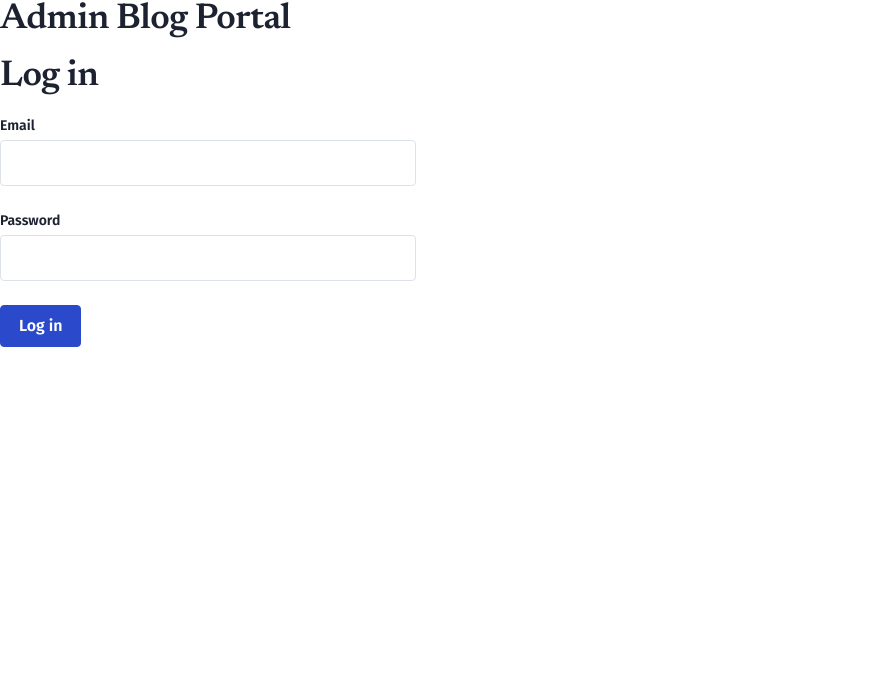
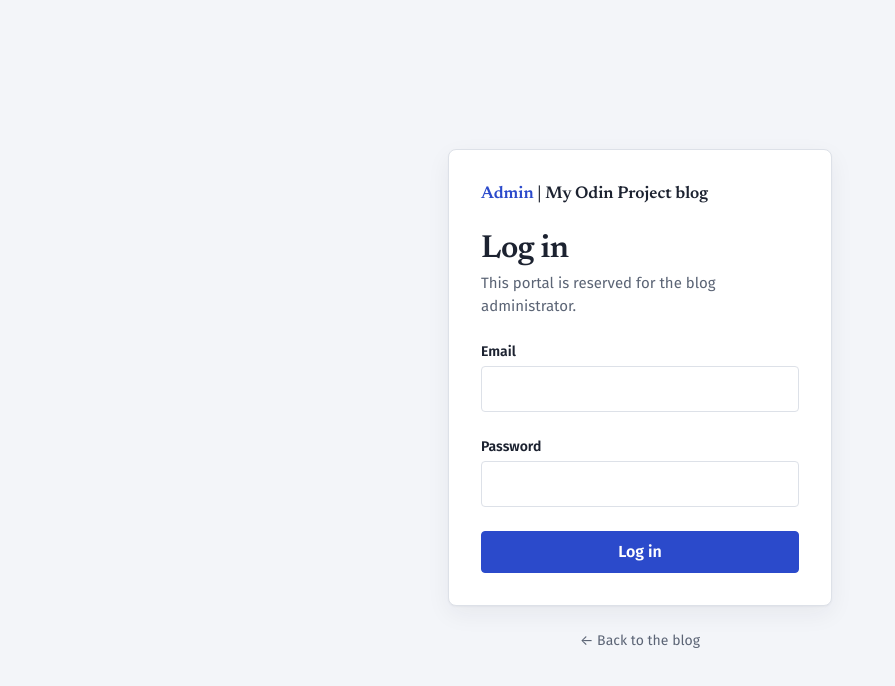
Before and after one commit to Aurel-Charles/Project-Blog-API-ADMIN-TOP, a React (Vite) app: page / in a window 1280 px wide. Shown: the top 686 px of the page, without its empty margins (0-895 px from the left). Built offline with nearby package versions, Linux system fonts and the light colour scheme; no server answers.

Commit message:
update login page css

```diff
--- a/src/pages/Login.jsx
+++ b/src/pages/Login.jsx
@@ -1,9 +1,9 @@
 import { useState } from "react"
 import { apiFetch } from "../api/api"
 import { FieldErrors } from "../components/FieldErrors"
-import page from "../styles/page.module.css"
 import form from "../styles/form.module.css"
-import { Loader } from "../components/Loader"
+import { LoaderPinwheel } from "lucide-react"
+import styles from "./Login.module.css"
 
 export function Login({setToken, authError}) {
     const [email,  setEmail] = useState("")
@@ -42,18 +42,24 @@ export function Login({setToken, authError}) {
 
 
     return (
-        <div className={form.page}>
-        <h1 className={page.heading}>Admin Blog Portal</h1>
-        <h2 className={page.heading}>Log in</h2>
+        <main className={styles.screen}>
+            <div className={styles.card}>
+                <p className={styles.brand}>
+                    <span className={styles.admin}>Admin</span> | My Odin Project blog
+                </p>
+                <h1 className={styles.heading}>Log in</h1>
+                <p className={styles.lede}>This portal is reserved for the blog administrator.</p>
+
                 {authError && (
-        <p className={page.error} role="alert">
+                    <p className={styles.alert} role="alert">
                         {authError.message}
                         {authError.isUser && (
                             <> Visit <a href={import.meta.env.VITE_BLOG_URL}>the blog</a>.</>
                         )}
                     </p>
                 )}
-        {error && !error.errors && <p className={page.error} role="alert">{error.message}</p>}
+                {error && !error.errors && <p className={styles.alert} role="alert">{error.message}</p>}
+
                 <form className={form.form} onSubmit={submitLogin}>
                     <div>
                         <label htmlFor="email">Email</label>
@@ -66,12 +72,18 @@ export function Login({setToken, authError}) {
                         <FieldErrors error={error} field={"password"}/>
                     </div>
 
-            <button type="submit" className={form.submit} disabled={isLogging} >Log in</button>
-            {isLogging && <>
-                <p>Logging in ...</p>
-                <Loader/>
-            </> }
+                    <button type="submit" className={styles.submit} disabled={isLogging}>
+                        {isLogging ? (
+                            <>
+                            <LoaderPinwheel className={styles.spin} size={16} aria-hidden="true" />
+                            Logging in…
+                            </>
+                        ) : "Log in"}
+                    </button>
                 </form>
             </div>
+
+            <a className={styles.blogLink} href={import.meta.env.VITE_BLOG_URL}>← Back to the blog</a>
+        </main>
     )
 }
--- /dev/null
+++ b/src/pages/Login.module.css
@@ -0,0 +1,94 @@
+/* Écran de connexion : une carte centrée sur toute la hauteur de la fenêtre */
+.screen {
+  flex: 1;
+  display: flex;
+  flex-direction: column;
+  align-items: center;
+  justify-content: center;
+  gap: var(--space-5);
+  padding: var(--space-6) var(--space-4);
+  background: var(--wash);
+}
+
+.card {
+  width: 100%;
+  max-width: 24rem;
+  padding: var(--space-6);
+  border: 1px solid var(--rule);
+  border-radius: calc(var(--radius) * 2);
+  background: var(--paper);
+  box-shadow: 0 1px 2px rgb(28 34 48 / 0.04), 0 8px 24px rgb(28 34 48 / 0.06);
+}
+
+/* Le même repère que dans le header : on sait où l'on est */
+.brand {
+  margin-bottom: var(--space-5);
+  font-family: var(--serif);
+  font-size: 1.0625rem;
+  font-weight: 600;
+}
+
+.admin {
+  color: var(--plume);
+}
+
+.heading {
+  font-family: var(--serif);
+  font-size: 2rem;
+  font-weight: 600;
+  line-height: 1.15;
+  letter-spacing: -0.015em;
+}
+
+.lede {
+  margin-top: var(--space-1);
+  margin-bottom: var(--space-5);
+  color: var(--ink-soft);
+  font-size: 0.9375rem;
+}
+
+/* Message d'erreur général : un encadré, pas juste du texte rouge */
+.alert {
+  margin-bottom: var(--space-5);
+  padding: var(--space-3) var(--space-4);
+  border-left: 3px solid var(--correction);
+  border-radius: var(--radius);
+  background: #fbeeed;
+  color: var(--correction);
+  font-size: 0.9375rem;
+}
+
+.alert a {
+  color: inherit;
+  font-weight: 600;
+}
+
+/* Bouton pleine largeur, icône et texte centrés pendant la connexion */
+.submit {
+  display: inline-flex;
+  align-items: center;
+  justify-content: center;
+  gap: var(--space-2);
+  width: 100%;
+}
+
+.spin {
+  animation: spin 1.2s linear infinite;
+}
+
+@keyframes spin {
+  to {
+    transform: rotate(360deg);
+  }
+}
+
+.blogLink {
+  color: var(--ink-soft);
+  font-size: 0.875rem;
+  text-decoration: none;
+}
+
+.blogLink:hover {
+  color: var(--plume);
+  text-decoration: underline;
+}
```
Lines whose indentation alone changed are shown as unchanged.
